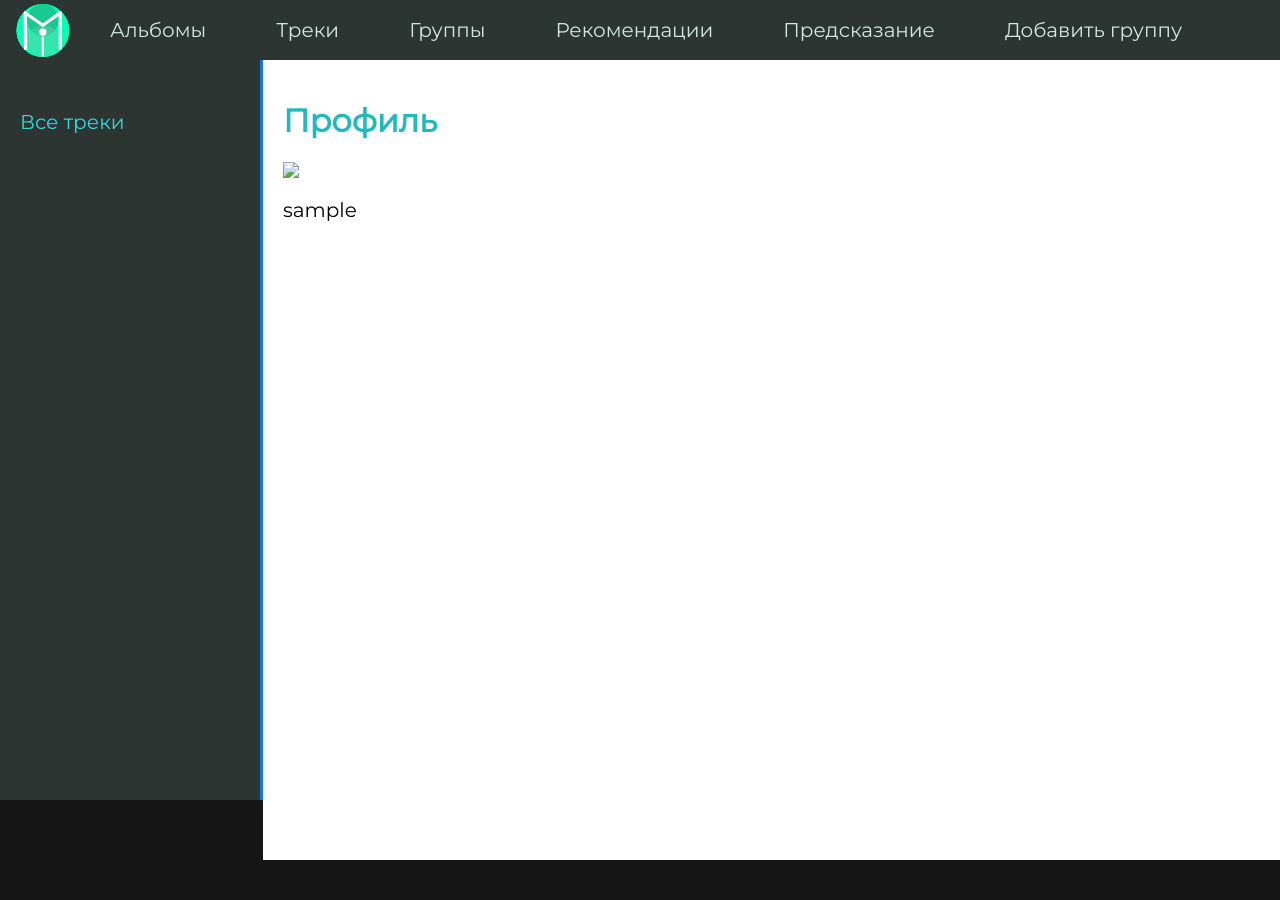
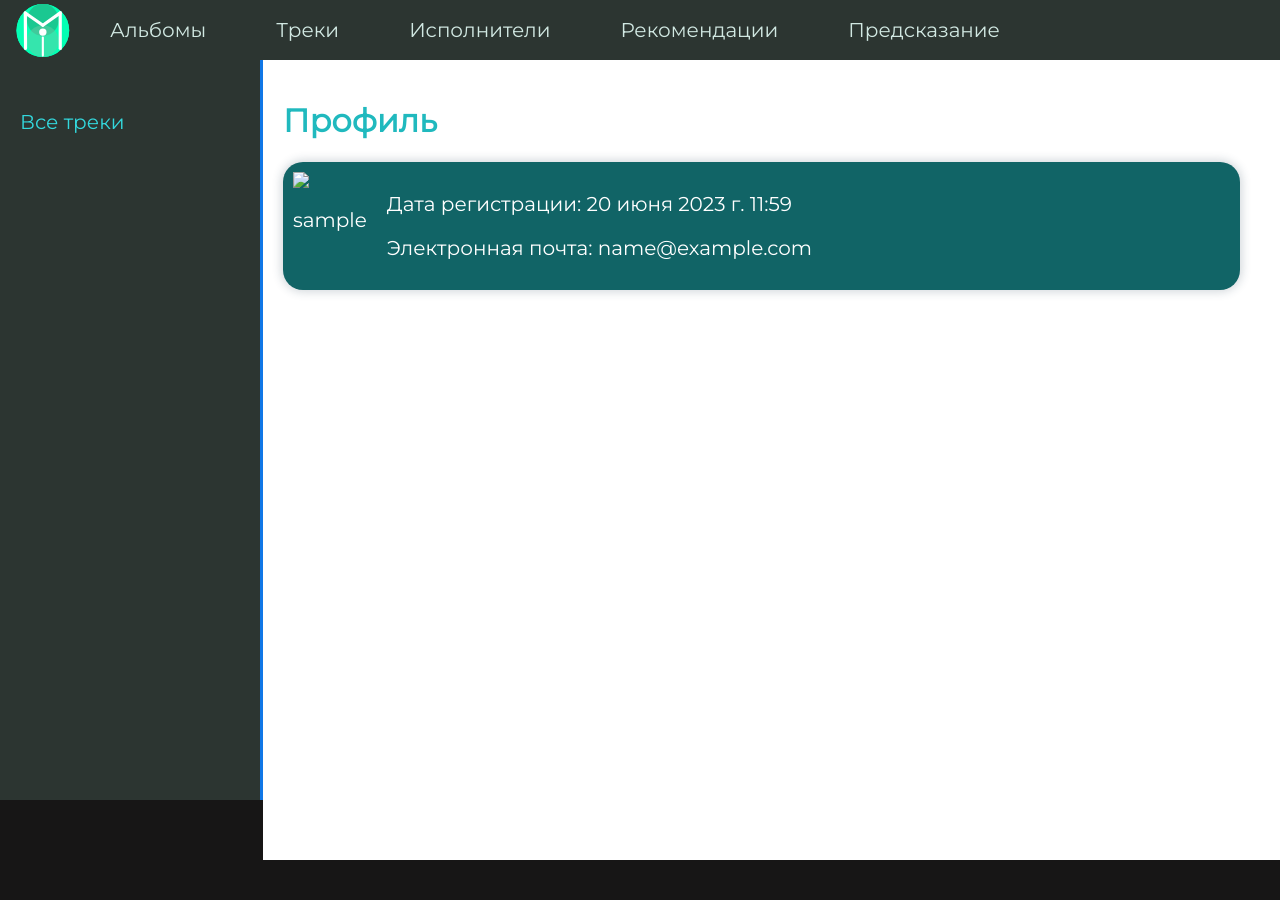
Before and after one commit to RRoman202/DjangoMusicService, a Django app: page /profile/ in a window 1280 px wide. Run offline with Django 4.2, Linux system fonts and the light colour scheme; the visitor is signed in with stand-in values (Sample User, id 1); data that the repository does not hold is empty; some libraries are stand-ins or nearby versions.

Commit message:
update24

```diff
--- a/coolsite/music/models.py
+++ b/coolsite/music/models.py
@@ -23,6 +23,9 @@
     def get_absolute_url(self):
         return reverse('album', kwargs={'album_slug': self.slug})
 
+    def album_as_list(self):
+        return self.photo.url.split('/')
+
 class Group(models.Model):
     title = models.CharField(max_length=255, db_index=True, verbose_name="Название группы")
     slug = models.SlugField(max_length=255, unique=True, db_index=True, verbose_name="URL")
@@ -43,6 +46,9 @@
         verbose_name = 'Группы'
         verbose_name_plural = 'Группы'
         ordering = ['-time_create', 'title']
+
+    def group_as_list(self):
+        return self.photo.url.split('/')
 
 class Track(models.Model):
     title = models.CharField(max_length=255)
--- a/coolsite/music/static/music/css/style.css
+++ b/coolsite/music/static/music/css/style.css
@@ -731,4 +731,25 @@
 .profile-img{
     display: flex;
     flex-direction: column;
+
 }
+.profile-img img{
+    max-width: 200px;
+    max-height: 200px;
+}
+.profile-block{
+    display: flex;
+    flex-direction: row;
+    background: #116466;
+    z-index: 100;
+
+    padding: 10px;
+    box-shadow: 0px 0px 10px 2px rgba(34, 60, 80, 0.2);
+    border-radius: 20px;
+}
+.profile-block p{
+    color: white;
+}
+.profile-info{
+    margin-left: 20px;
+}
--- a/coolsite/music/templates/music/profile.html
+++ b/coolsite/music/templates/music/profile.html
@@ -8,7 +8,8 @@
         <p>{{user.username}}</p>
     </div>
     <div class="profile-info">
-
+        <p>Дата регистрации: <span>{{user.date_joined}}</span></p>
+        <p>Электронная почта: <span>{{user.email}}</span></p>
     </div>
 </div>
 {% endblock %}
--- /dev/null
+++ b/coolsite/music/templatetags/define_tag.py
@@ -0,0 +1,6 @@
+from django import template
+register = template.Library()
+
+@register.simple_tag
+def define(val=None):
+  return val
--- a/coolsite/music/templatetags/music_tags.py
+++ b/coolsite/music/templatetags/music_tags.py
@@ -19,6 +19,12 @@
 def get_albums():
     return Album.objects.all()
 
+@register.simple_tag(name='getphoto')
+def get_photo(urltext):
+    if 'https' in urltext:
+        return 'htp'
+    else:
+        return 'no'
 @register.simple_tag(takes_context=True)
 def param_replace(context, **kwargs):
     """
--- a/coolsite/music/utils.py
+++ b/coolsite/music/utils.py
@@ -13,7 +13,7 @@
 
 menu = [{'title': "Альбомы", 'url_name': 'home'},
         {'title': "Треки", 'url_name': 'tracks'},
-        {'title': "Группы", 'url_name': 'groups'},
+        {'title': "Исполнители", 'url_name': 'groups'},
         {'title': "Рекомендации", 'url_name': 'recs'},
         {'title': "Предсказание", 'url_name': 'pred'},
         {'title': "Добавить группу", 'url_name': 'addgroup'},
--- a/coolsite/music/views.py
+++ b/coolsite/music/views.py
@@ -34,7 +34,7 @@
         c_def = self.get_user_context(title="Альбомы")
         return dict(list(context.items()) + list(c_def.items()))
 
-    def get_queryset(self):  # новый
+    def get_queryset(self):
         query = self.request.GET.get('q')
 
         if query:
@@ -75,7 +75,7 @@
         c_def = self.get_user_context(title="Альбомы")
         return dict(list(context.items()) + list(c_def.items()))
 
-    def get_queryset(self):  # новый
+    def get_queryset(self):
         query = self.request.GET.get('q')
 
         if query:
@@ -107,7 +107,7 @@
     def form_valid(self, form):
         return redirect('home')
 
-    def get_queryset(self):  # новый
+    def get_queryset(self):
         query = self.request.GET.get('q', None)
         if query:
             object_list = Track.objects.filter(
@@ -172,13 +172,22 @@
 
     def get_context_data(self, *, object_list=None, **kwargs):
         context = super().get_context_data(**kwargs)
-
-        c_def = self.get_user_context(title="Группы")
+        context['is_url'] = False
+        c_def = self.get_user_context(title="Исполнители")
         return dict(list(context.items()) + list(c_def.items()))
 
-    def get_queryset(self):  # новый
+    def get_queryset(self):
 
+        query = self.request.GET.get('q', None)
+        if query:
+            object_list = Group.objects.order_by('id').filter(
+                Q(title__iregex=query)
+            )
+            return object_list
+        else:
+            object_list = Group.objects.order_by('id')
 
+            return object_list
         return Group.objects.order_by('id')
 
 
@@ -202,7 +211,7 @@
     def form_valid(self, form):
 
         return redirect('home')
-    def get_queryset(self):  # новый
+    def get_queryset(self):
         query = self.request.GET.get('q', None)
         if query:
             object_list = Track.objects.filter(
@@ -251,7 +260,7 @@
         return context
 
 
-    def get_queryset(self):  # новый
+    def get_queryset(self):
         query = self.request.GET.get('q', None)
         if query:
             object_list = Track.objects.filter(
```
Also changed, not shown: coolsite/music/templates/music/album.html (+10 -3 lines), coolsite/music/templates/music/group.html (+17 -6 lines), coolsite/music/templates/music/groups.html (+15 -4 lines), coolsite/music/templates/music/index.html (+11 -2 lines).
